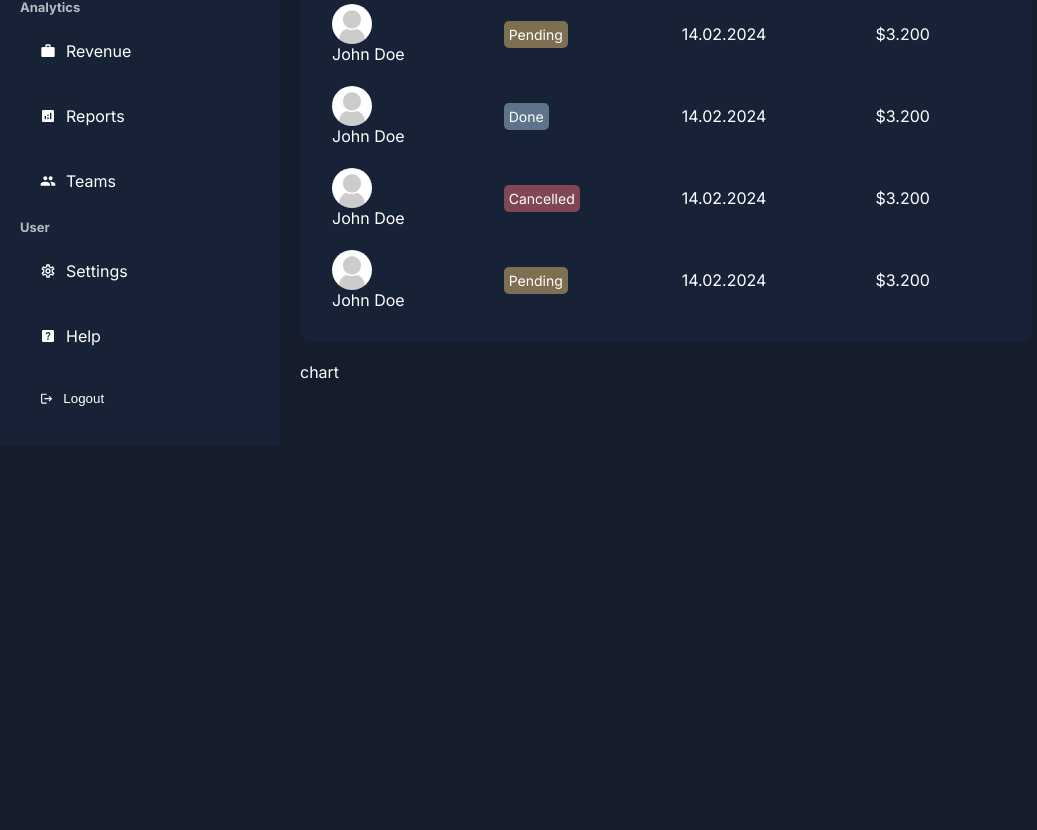
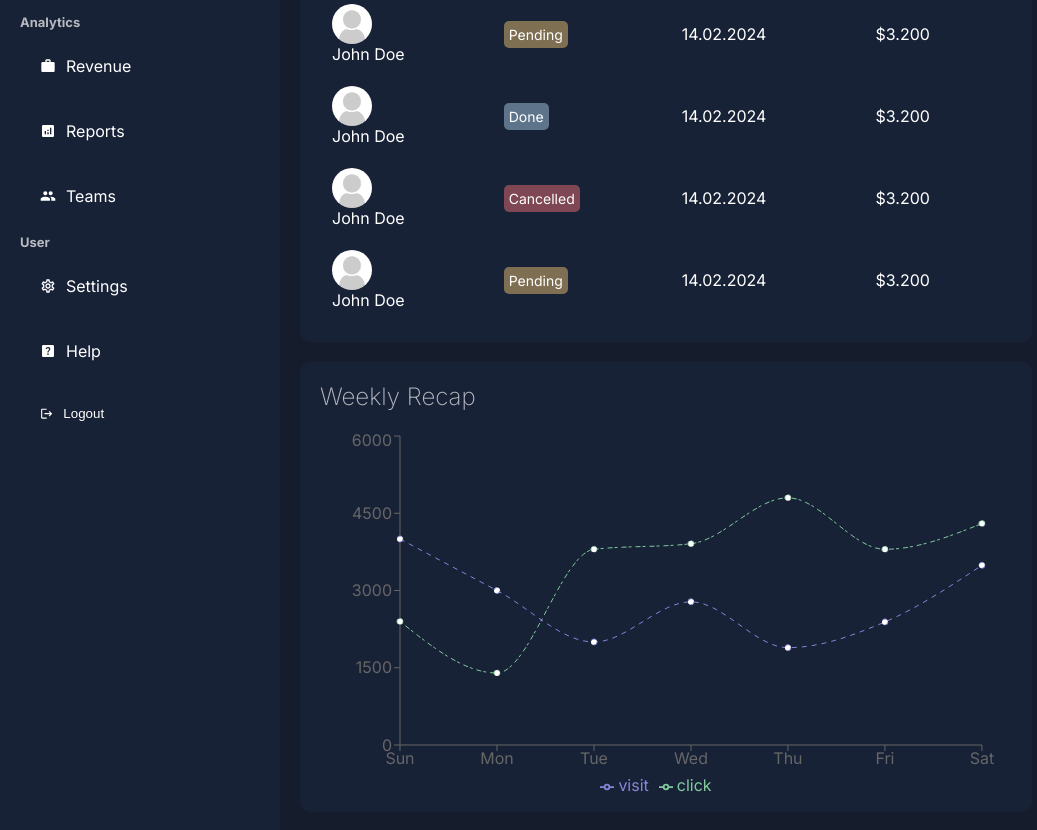
Before and after one commit to Harsh6623/Admin--Dashboard, a Next.js app: page /dashboard in a window 1280 px wide. Shown: the part 384-1214 px from the top of the page, without its empty margins (0-1037 px from the left). Before the commit the page ends 830 px from the top, so only its background shows below. Built offline with nearby package versions, Linux system fonts and the light colour scheme.

Commit message:
create a chart component

```diff
--- a/app/ui/dashboard/chart/chart.jsx
+++ b/app/ui/dashboard/chart/chart.jsx
@@ -1,7 +1,90 @@
+"use client";
+
 import styles from "./chart.module.css";
+import {
+  LineChart,
+  Line,
+  XAxis,
+  YAxis,
+  Tooltip,
+  Legend,
+  ResponsiveContainer,
+} from "recharts";
+
+const data = [
+  {
+    name: "Sun",
+    visit: 4000,
+    click: 2400,
+  },
+  {
+    name: "Mon",
+    visit: 3000,
+    click: 1398,
+  },
+  {
+    name: "Tue",
+    visit: 2000,
+    click: 3800,
+  },
+  {
+    name: "Wed",
+    visit: 2780,
+    click: 3908,
+  },
+  {
+    name: "Thu",
+    visit: 1890,
+    click: 4800,
+  },
+  {
+    name: "Fri",
+    visit: 2390,
+    click: 3800,
+  },
+  {
+    name: "Sat",
+    visit: 3490,
+    click: 4300,
+  },
+];
 
 const Chart = () => {
-  return <div className={styles.container}>chart</div>;
+  return (
+    <div className={styles.container}>
+      <h2 className={styles.title}>Weekly Recap</h2>
+      <ResponsiveContainer width="100%" height="90%">
+        <LineChart
+          width={500}
+          height={300}
+          data={data}
+          margin={{
+            top: 5,
+            right: 30,
+            left: 20,
+            bottom: 5,
+          }}
+        >
+          <XAxis dataKey="name" />
+          <YAxis />
+          <Tooltip contentStyle={{ background: "#151c2c", border: "none" }} />
+          <Legend />
+          <Line
+            type="monotone"
+            dataKey="visit"
+            stroke="#8884d8"
+            strokeDasharray="5 5"
+          />
+          <Line
+            type="monotone"
+            dataKey="click"
+            stroke="#82ca9d"
+            strokeDasharray="3 4 5 2"
+          />
+        </LineChart>
+      </ResponsiveContainer>
+    </div>
+  );
 };
 
 export default Chart;
--- a/app/ui/dashboard/chart/chart.module.css
+++ b/app/ui/dashboard/chart/chart.module.css
@@ -1,2 +1,12 @@
 .container {
+  height: 450px;
+  background-color: var(--bgSoft);
+  padding: 20px;
+  border-radius: 10px;
 }
+
+.title {
+  font-weight: 200;
+  color: var(--textSoft);
+  margin-bottom: 20px;
+}
--- a/package.json
+++ b/package.json
@@ -14,7 +14,8 @@
     "react": "18",
     "react-dom": "18",
     "react-icons": "^5.2.1",
-    "rechart": "^0.0.1"
+    "rechart": "^0.0.1",
+    "recharts": "^2.12.7"
   },
   "devDependencies": {
     "eslint": "8",
```
Also changed, not shown: 1 other file (tests, documents, lock files or other folders).
